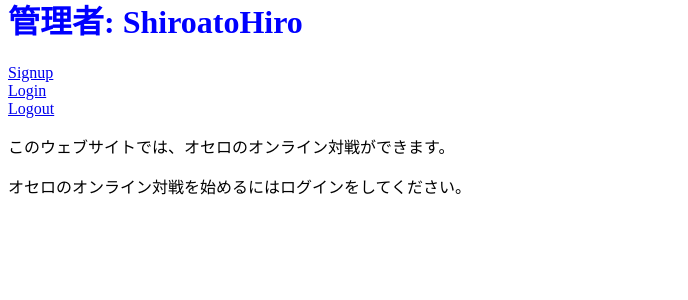
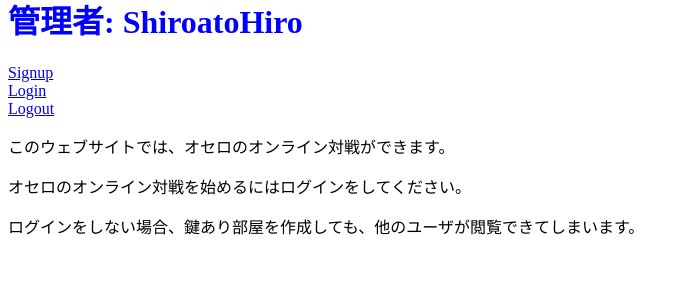
Before and after one commit to SuperHiroki/site10, a Flask app: template templates/home.html in a window 1280 px wide. Shown: the part 138-438 px from the top of the page, without its empty margins (0-688 px from the left). Run offline with Flask 2, Linux system fonts and the light colour scheme; the template is opened without the code that fills it, so the values that code supplies are empty.

Commit message:
home.htmlに文言を追加する。

```diff
--- a/app.py
+++ b/app.py
@@ -182,6 +182,7 @@ board_first[3,4] = board_first[4,3] = 2  # Black pieces
 # ホームへ
 @app.route('/', methods=['GET', 'POST'])
 def home():
+
 
     user = User(1, "No Name", "NoNamePassword")
     login_user(user)
--- a/templates/home.html
+++ b/templates/home.html
@@ -59,6 +59,7 @@
     </ul>
   {% else %}
     <p>オセロのオンライン対戦を始めるにはログインをしてください。</p>
+    <p>ログインをしない場合、鍵あり部屋を作成しても、他のユーザが閲覧できてしまいます。</p>
   {% endif %}
 </body>
 </html>
```
